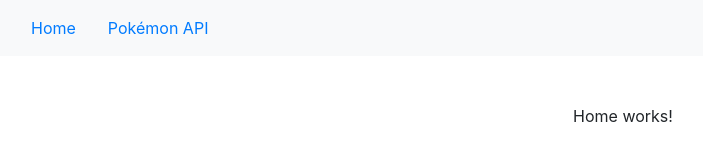
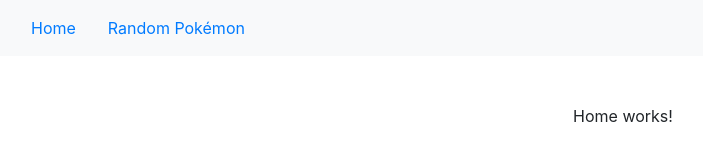
Before and after one commit to lordpansar/pokeapp, an Angular app: page / in a window 1280 px wide. Shown: the top 160 px of the page, without its empty margins (17-720 px from the left). Built offline with nearby package versions, Linux system fonts and the light colour scheme.

Commit message:
Renamed pokemon component to random pokemon component

```diff
--- a/src/app/app.component.html
+++ b/src/app/app.component.html
@@ -2,7 +2,7 @@
   <a class="navbar-brand" [routerLink]="['/']">{{pageTitle}}</a>
   <ul class="nav nav-pills">
     <li><a class="nav-link" [routerLink]="['/']">Home</a></li>
-    <li><a class="nav-link" [routerLink]="['/pokemon']">Pokémon API</a></li>
+    <li><a class="nav-link" [routerLink]="['/random']">Random Pokémon</a></li>
   </ul>
 </nav>
 <div class="container">
--- a/src/app/app.module.ts
+++ b/src/app/app.module.ts
@@ -5,7 +5,7 @@ import { HttpClientModule } from '@angular/common/http';
 
 import { AppComponent } from './app.component';
 import { HomeComponent } from './home/home.component';
-import { PokemonComponent } from './pokemon/pokemon.component';
+import { RandomPokemonComponent } from './pokemon/randompokemon.component';
 import { PageNotFoundComponent } from './pagenotfound/pagenotfound.component';
 
 import { CapitalLetterPipe } from './shared/capital-letter.pipe';
@@ -15,7 +15,7 @@ import { DivideByTenPipe } from './shared/divide-by-ten.pipe';
   declarations: [
     AppComponent,
     HomeComponent,
-    PokemonComponent,
+    RandomPokemonComponent,
     PageNotFoundComponent,
     CapitalLetterPipe,
     DivideByTenPipe
@@ -26,7 +26,7 @@ import { DivideByTenPipe } from './shared/divide-by-ten.pipe';
     RouterModule.forRoot([
       { path: '', component: HomeComponent },
       { path: 'home', component: HomeComponent },
-      { path: 'pokemon', component: PokemonComponent },
+      { path: 'random', component: RandomPokemonComponent },
       { path: '404', component: PageNotFoundComponent },
       { path: '**', redirectTo: '/404', pathMatch: 'full' }
     ])
--- a/src/app/pokemon/pokemon.component.ts
+++ b/src/app/pokemon/randompokemon.component.ts
@@ -7,7 +7,7 @@ import { Pokemon } from './pokemon';
   templateUrl: './pokemon.component.html',
   styleUrls: ['./pokemon.component.css']
 })
-export class PokemonComponent implements OnInit {
+export class RandomPokemonComponent implements OnInit {
 
   constructor(private pokemonService : PokemonService) { }
 
```
Also changed, not shown: 1 other file (tests, documents, lock files or other folders).
